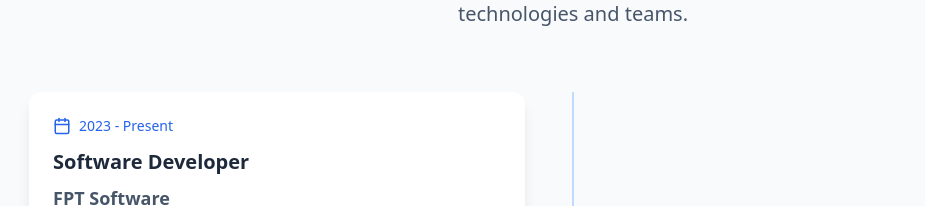
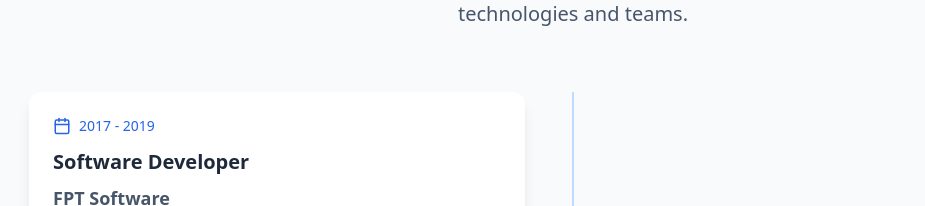
Before and after one commit to phanthienquoc/phanthienquoc, a React (Vite) app: page / in a window 1280 px wide. Shown: the part 5530-5736 px from the top of the page, without its empty margins (67-992 px from the left). Built offline with nearby package versions, Linux system fonts and the light colour scheme.

Commit message:
Updated profileData.ts

```diff
--- a/src/data/profileData.ts
+++ b/src/data/profileData.ts
@@ -23,7 +23,7 @@ export const experiences: Experience[] = [
   {
     company: 'FPT Software', // Update from LinkedIn
     role: 'Software Developer', // Update from LinkedIn
-    period: '2023 - Present', // Update from LinkedIn
+    period: '2017 - 2019', // Update from LinkedIn
     location: 'Ho Chi Minh City, Vietnam',
     description: 'Description of role and responsibilities from LinkedIn profile.',
     achievements: [
```
